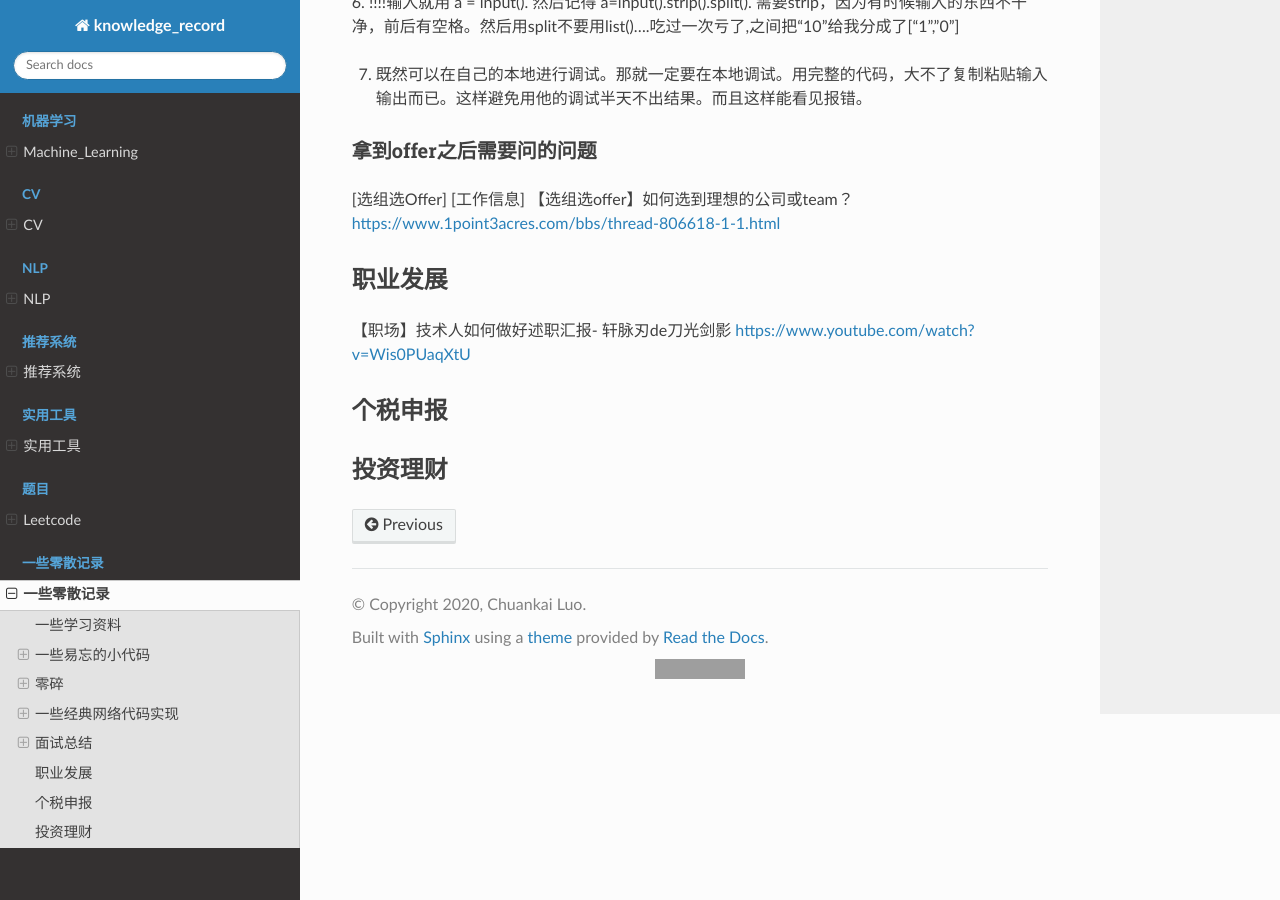
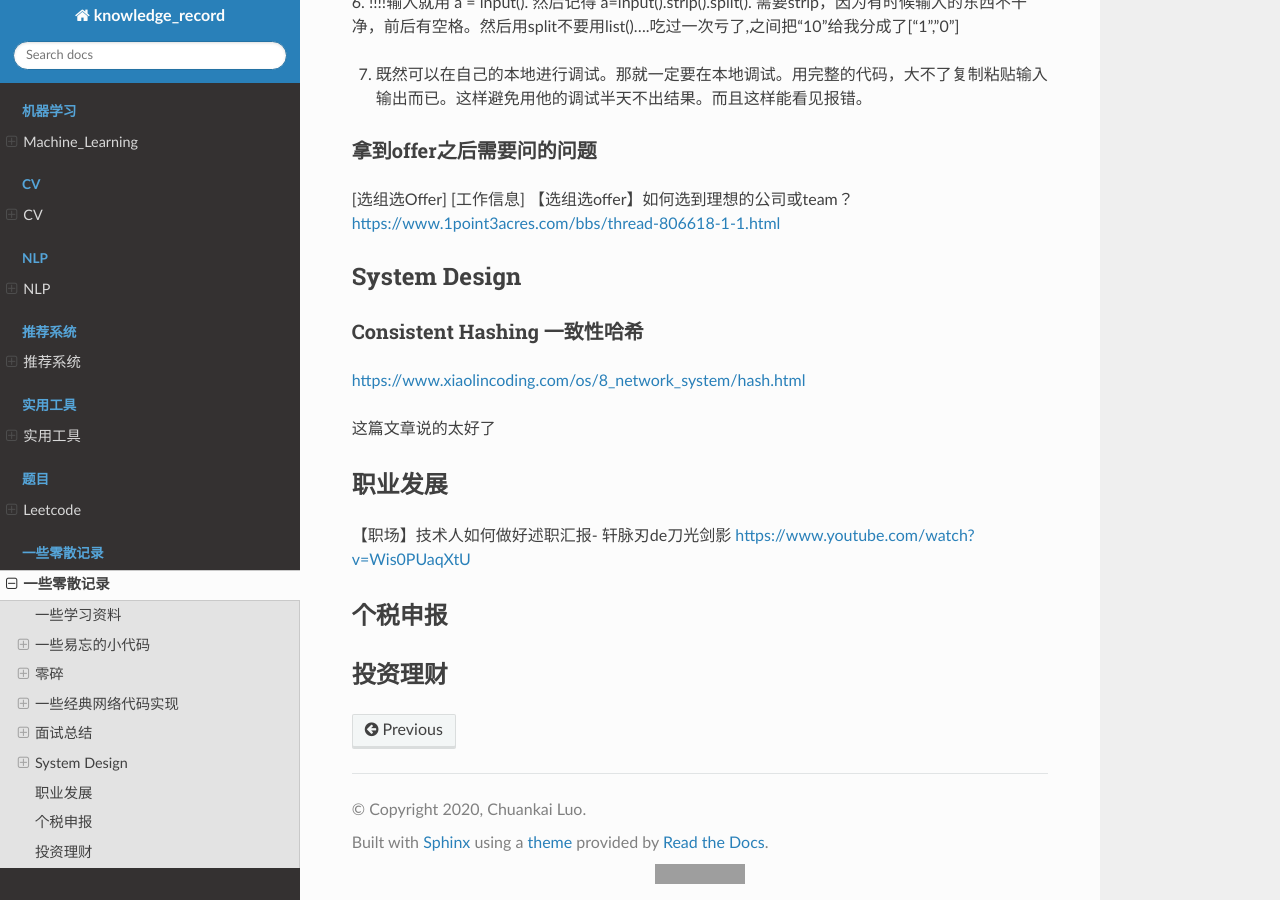
Before and after one commit to luochuankai-JHU/knowledge_record, a Sphinx documentation site: the page built from docs/python/python.rst, in a window 1280 px wide and 900 px high, scrolled down 20879 px. Built offline with Sphinx 7.4.7 and the Read the Docs theme 2.0.0, drawn with Linux system fonts in a browser that asks for light colours; grey boxes are pictures that could not be loaded.

Commit message:
consistent hashing

```diff
--- a/docs/python/python.rst
+++ b/docs/python/python.rst
@@ -808,6 +808,14 @@ https://github.com/luochuankai-JHU/knowledge_record/blob/master/docs/recommend/S
 [选组选Offer] [工作信息] 【选组选offer】如何选到理想的公司或team？ https://www.1point3acres.com/bbs/thread-806618-1-1.html
 
 
+System Design
+==========================
+
+Consistent Hashing 一致性哈希
+--------------------------------------
+https://www.xiaolincoding.com/os/8_network_system/hash.html
+
+这篇文章说的太好了
 
 
 职业发展
```
